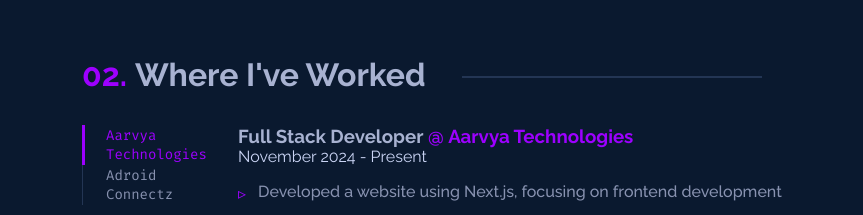
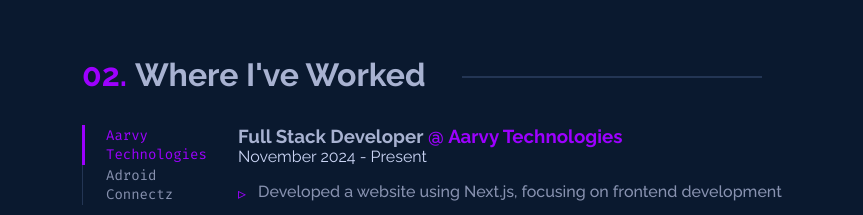
Before and after one commit to viveksharma19110/Vivek_Portfolio, a Next.js app: page / in a window 1280 px wide. Shown: the part 2320-2535 px from the top of the page, without its empty margins (208-1071 px from the left). Built offline with nearby package versions, Linux system fonts and the light colour scheme.

Commit message:
small correction

```diff
--- a/src/sections/Experience.tsx
+++ b/src/sections/Experience.tsx
@@ -14,7 +14,7 @@ function Experience() {
 
   const expereinces = [
     {
-      name: "Aarvya Technologies",
+      name: "Aarvy Technologies",
       role: "Full Stack Developer",
       url: "",
       start: "November 2024",
```
